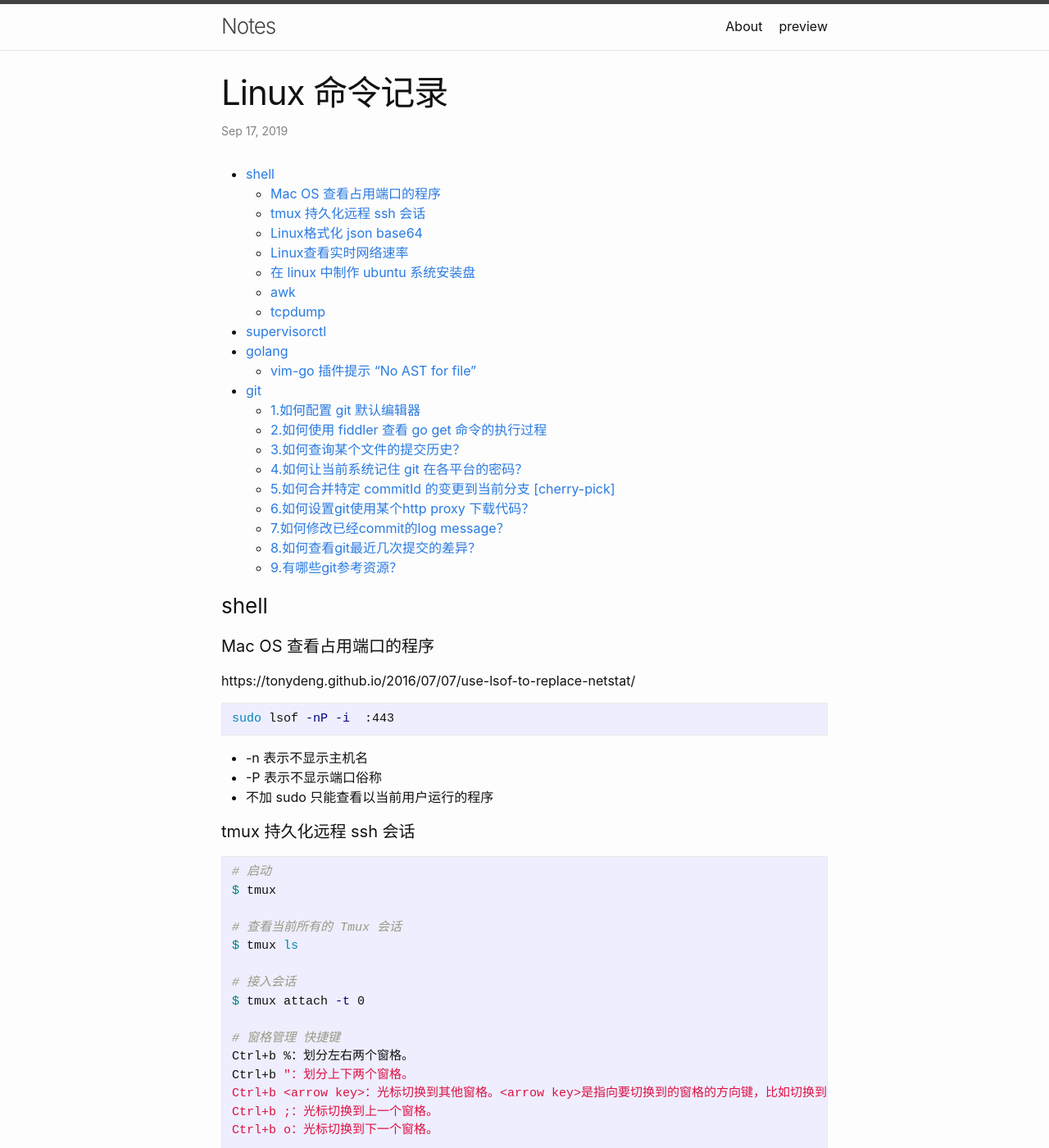
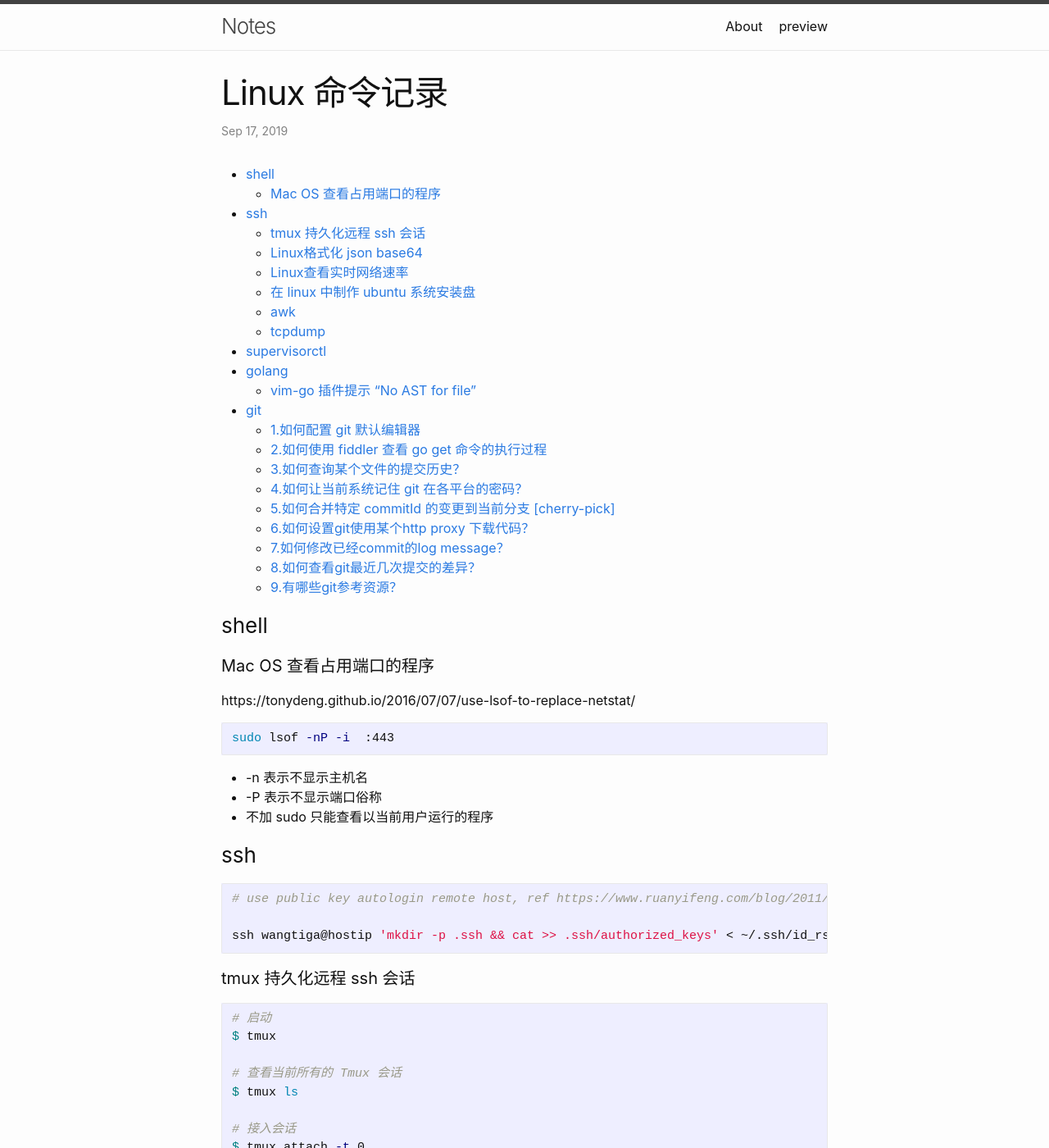
Before and after one commit to wangtiga/wangtiga.github.io, a Jekyll site: the page built from _previews/linux_command.md, in a window 1280 px wide and 1400 px high. Shown: the whole window at 82% size. Built offline with Jekyll 4.4.1, drawn with Linux system fonts in a browser that asks for light colours.

Commit message:
updated from tcloud

````diff
--- a/_previews/linux_command.md
+++ b/_previews/linux_command.md
@@ -26,6 +26,14 @@ sudo lsof -nP -i  :443
 - 不加 sudo 只能查看以当前用户运行的程序
 
 
+
+### ssh
+
+```shell
+# use public key autologin remote host, ref https://www.ruanyifeng.com/blog/2011/12/ssh_remote_login.html"
+
+ssh wangtiga@hostip 'mkdir -p .ssh && cat >> .ssh/authorized_keys' < ~/.ssh/id_rsa.pub "
+```
 
 #### tmux 持久化远程 ssh 会话
 ```shell
````
